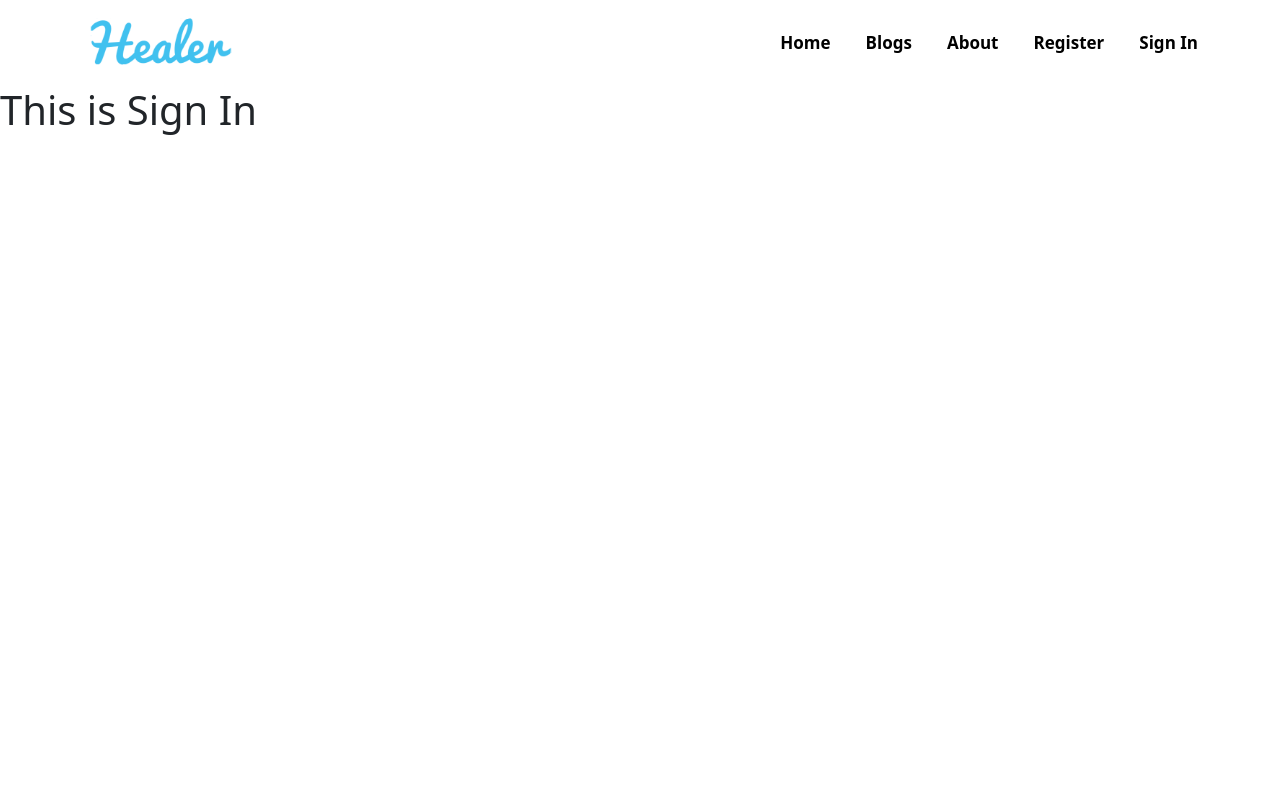
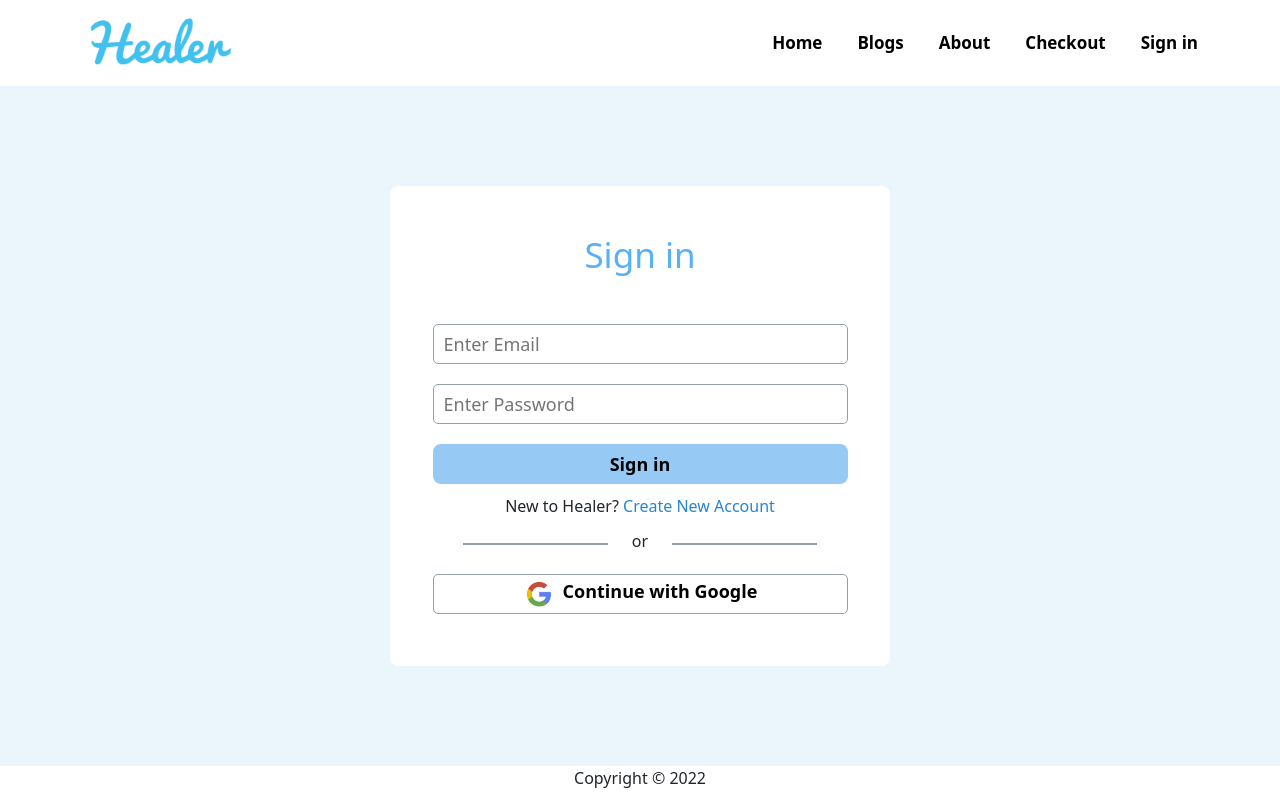
Before and after one commit to AmenaAkter5/assignment-10-service-provider, a React (Create React App) app: page /signin in a window 1280 px wide. Built offline with nearby package versions, Linux system fonts and the light colour scheme; no server answers.

Commit message:
register and login form create

```diff
--- a/package.json
+++ b/package.json
@@ -13,6 +13,7 @@
     "react": "^18.0.0",
     "react-bootstrap": "^2.2.3",
     "react-dom": "^18.0.0",
+    "react-firebase-hooks": "^5.0.3",
     "react-router-dom": "6",
     "react-scripts": "5.0.1",
     "web-vitals": "^2.1.0"
--- a/public/services.json
+++ b/public/services.json
@@ -2,21 +2,21 @@
     {
         "id": 1,
         "name": "Physical Therapy",
-        "price": "300",
+        "price": "5000",
         "description": "It is one of the major service which I provide.Your personal physical therapy begins with a comprehensive evaluation of functional limitations and areas of pain.",
         "img": "https://i.ibb.co/8K4hsRt/physio-1.jpg"
     },
     {
         "id": 2,
         "name": "Chiropractic Therapy",
-        "price": "100",
+        "price": "2000",
         "description": "Chiropractic is a non-invasive, hands-on health care discipline that focuses on the neuro-musculoskeletal system. Chiropractors practice a manual approach.",
         "img": "https://i.ibb.co/kqJjKf9/physio-2.png"
     },
     {
         "id": 3,
         "name": "Massage Therapy",
-        "price": "150",
+        "price": "3000",
         "description": "Massage therapy is a hands-on treatment that involves manipulation of the soft tissue structures of the body to prevent and alleviate pain.",
         "img": "https://i.ibb.co/MN64r8n/physio-3.jpg"
     }
--- a/src/App.js
+++ b/src/App.js
@@ -5,10 +5,12 @@ import './App.css';
 import Header from './Shared/Header/Header';
 import Blogs from './Pages/Blogs/Blogs';
 import About from './Pages/About/About';
-import Register from './Pages/Register/Register';
 import SignIn from './Pages/SignIn/SignIn';
 import PageNotFound from './Pages/PageNotFound/PageNotFound';
 import Home from './Pages/Home/Home/Home';
+import Footer from './Shared/Footer/Footer';
+import Checkout from './Pages/Checkout/Checkout';
+import Register from './Pages/Register/Register';
 
 function App() {
   return (
@@ -19,10 +21,12 @@ function App() {
         <Route path='/home' element={<Home></Home>}></Route>
         <Route path='/blogs' element={<Blogs></Blogs>}></Route>
         <Route path='/about' element={<About></About>}></Route>
+        <Route path='/checkout' element={<Checkout></Checkout>}></Route>
+        <Route path='/signin' element={<SignIn></SignIn>}></Route>
         <Route path='/register' element={<Register></Register>}></Route>
-        <Route path='/signin' element={<SignIn></SignIn>}></Route>
         <Route path='*' element={<PageNotFound></PageNotFound>}></Route>
       </Routes>
+      <Footer></Footer>
     </div>
   );
 }
--- /dev/null
+++ b/src/Pages/Checkout/Checkout.js
@@ -0,0 +1,12 @@
+import React from 'react';
+import './Checkout.css';
+
+const Checkout = () => {
+    return (
+        <div>
+            <h1>Checkout Page</h1>
+        </div>
+    );
+};
+
+export default Checkout;
--- a/src/Pages/Register/Register.js
+++ b/src/Pages/Register/Register.js
@@ -1,12 +1,88 @@
-import React from 'react';
+import React, { useState } from 'react';
+import { useCreateUserWithEmailAndPassword } from 'react-firebase-hooks/auth';
+import { Link, useLocation, useNavigate } from 'react-router-dom';
+import auth from '../../firebase.init';
+import logo from '../../images/Google.jpg';
 import './Register.css';
 
 const Register = () => {
+    const [email, setEmail] = useState('');
+    const [password, setPassword] = useState('');
+    const [confirmPassword, setConfirmPassword] = useState('');
+    const [error, setError] = useState('');
+
+    // page redirect handle after get user
+    const navigate = useNavigate();
+    const location = useLocation();
+    const from = location.state?.from?.pathname || '/';
+
+    const [createUserWithEmailAndPassword, user] = useCreateUserWithEmailAndPassword(auth);
+
+    const handleEmailBlur = event => {
+        setEmail(event.target.value);
+    }
+
+    const handlePasswordBlur = event => {
+        setPassword(event.target.value);
+    }
+
+    const handleConfirmPasswordBlur = event => {
+        setConfirmPassword(event.target.value);
+    }
+
+    if (user) {
+        navigate(from, { replace: true })
+    }
+
+    const handleCreateUser = event => {
+        event.preventDefault();
+        if (password !== confirmPassword) {
+            setError('Your two passwords did not match')
+            return;
+        }
+        if (password.length < 6) {
+            setError('Password must be longer than 6 characters')
+            return;
+        }
+        setError('');
+
+        // create user
+        createUserWithEmailAndPassword(email, password)
+    }
+
     return (
-        <div>
-            <h1>Register</h1>
-        </div>
+        <section>
+            <div className='form-container'>
+                <div>
+                    <h1 className='form-title my-4'>Register Please</h1>
+                    <form onSubmit={handleCreateUser}>
+                        <div className='input-group'>
+                            <input onBlur={handleEmailBlur} type="email" name="email" id="" placeholder='Enter Email' required />
+                        </div>
+                        <div className='input-group'>
+                            <input onBlur={handlePasswordBlur} type="password" name="password" id="" placeholder='Enter Password' required />
+                        </div>
+                        <div className='input-group'>
+                            <input onBlur={handleConfirmPasswordBlur} type="password" name="confirm-password" id="" placeholder='Confirm Your Password' required />
+                        </div>
+                        <p className='error-message'>{error}</p>
+                        <input className='form-submit' type="submit" value="Register" />
+                    </form>
+                    <p>
+                        Already have an account? <Link className='form-link' to="/login">Log in</Link>
+                    </p>
+                    <div className='divider-line'>
+                        <span className="line"></span><p>or</p><span className="line"></span>
+                    </div>
+                    <button className='google-sign'>
+                        <img src={logo} alt="" />
+                        <p>Continue with Google</p>
+                    </button>
+                </div>
+            </div>
+        </section>
     );
 };
 
+
 export default Register;
--- a/src/Pages/SignIn/SignIn.css
+++ b/src/Pages/SignIn/SignIn.css
@@ -0,0 +1,103 @@
+.sign-in {
+    background-color: #ebf5fc;
+    padding: 50px;
+}
+
+.form-container {
+    width: 500px;
+    height: 480px;
+    margin: 50px auto;
+    box-sizing: border-box;
+    border-radius: 8px;
+    display: flex;
+    justify-content: center;
+    background-color: white;
+}
+
+.form-title {
+    font-size: 35px;
+    color: #58b0f8;
+    text-align: center;
+}
+
+.input-group {
+    margin-bottom: 20px;
+}
+
+.input-group input {
+    width: 415px;
+    height: 40px;
+    padding: 0 10px;
+    border: 1px solid #95A0A7;
+    box-sizing: border-box;
+    border-radius: 5px;
+    font-size: 18px;
+}
+
+.error-message {
+    color: red;
+    text-align: left;
+    font-weight: bold;
+}
+
+.form-submit {
+    width: 415px;
+    height: 40px;
+    background-color: #96caf5;
+    border: none;
+    border-radius: 8px;
+    font-size: 18px;
+    font-weight: bold;
+    cursor: pointer;
+}
+
+.form-submit:hover {
+    background-color: #51b1ff;
+}
+
+.form-container p {
+    text-align: center;
+    margin-top: 10px;
+}
+
+.form-link {
+    text-decoration: none;
+    color: #2784cf;
+}
+
+.divider-line {
+    margin: 0 auto;
+    display: flex;
+    align-items: center;
+    justify-content: space-between;
+    width: 354px;
+    height: 20px;
+}
+
+.line {
+    width: 145px;
+    height: 0px;
+    border: 1px solid #95A0A7;
+}
+
+.google-sign {
+    display: flex;
+    justify-content: center;
+    align-items: center;
+    width: 415px;
+    height: 40px;
+    background-color: white;
+    border: 1px solid #95A0A7;
+    box-sizing: border-box;
+    border-radius: 5px;
+    margin: 20px 0;
+    font-size: 18px;
+    font-weight: bold;
+    cursor: pointer;
+}
+
+.google-sign img {
+    width: 32px;
+    height: 32px;
+    margin-right: 8px;
+}
--- a/src/Pages/SignIn/SignIn.js
+++ b/src/Pages/SignIn/SignIn.js
@@ -1,10 +1,73 @@
-import React from 'react';
+import React, { useState } from 'react';
+import { Link, useLocation, useNavigate } from 'react-router-dom';
+import { useSignInWithEmailAndPassword } from 'react-firebase-hooks/auth'
+import './SignIn.css';
+import logo from '../../images/Google.jpg';
+import auth from './../../firebase.init';
 
 const SignIn = () => {
+
+    // email and password state
+    const [email, setEmail] = useState('');
+    const [password, setPassword] = useState('');
+
+    // page redirect handle after get user
+    const navigate = useNavigate();
+    const location = useLocation();
+    const from = location.state?.from?.pathname || '/';
+
+
+    const [
+        signInWithEmailAndPassword,
+        user,
+        error
+    ] = useSignInWithEmailAndPassword(auth);
+
+    const handleEmailBlur = event => {
+        setEmail(event.target.value);
+    }
+
+    const handlePasswordBlur = event => {
+        setPassword(event.target.value);
+    }
+
+    if (user) {
+        navigate(from, { replace: true });
+    }
+
+    const handleUserSignIn = event => {
+        event.preventDefault();
+        signInWithEmailAndPassword(email, password)
+    }
+
     return (
-        <div>
-            <h1>This is Sign In</h1>
-        </div>
+        <section className='sign-in'>
+            <div className='form-container'>
+                <div>
+                    <h1 className='form-title my-5'>Sign in</h1>
+                    <form onSubmit={handleUserSignIn}>
+                        <div className='input-group'>
+                            <input onBlur={handleEmailBlur} type="email" name="email" id="" placeholder='Enter Email' required />
+                        </div>
+                        <div className='input-group'>
+                            <input onBlur={handlePasswordBlur} type="password" name="password" id="" placeholder='Enter Password' required />
+                        </div>
+                        <p className='error-message'>{error && error?.message}</p>
+                        <input className='form-submit' type="submit" value="Sign in" />
+                    </form>
+                    <p>
+                        New to Healer? <Link className='form-link' to="/register">Create New Account</Link>
+                    </p>
+                    <div className='divider-line'>
+                        <span className="line"></span><p>or</p><span className="line"></span>
+                    </div>
+                    <button className='google-sign'>
+                        <img src={logo} alt="" />
+                        <p>Continue with Google</p>
+                    </button>
+                </div>
+            </div>
+        </section>
     );
 };
 
--- a/src/Shared/Footer/Footer.js
+++ b/src/Shared/Footer/Footer.js
@@ -2,10 +2,13 @@ import React from 'react';
 import './Footer.css';
 
 const Footer = () => {
+
+    const year = new Date();
+
     return (
-        <div>
-            <h1>This is Footer</h1>
-        </div>
+        <footer>
+            <p className='text-center'>Copyright © {year.getFullYear()} </p>
+        </footer>
     );
 };
 
--- a/src/Shared/Header/Header.css
+++ b/src/Shared/Header/Header.css
@@ -21,16 +21,16 @@
 .sign-out {
     text-decoration: none;
     border: none;
-    color: white;
+    color: black;
     margin-left: 35px;
     font-size: 18px;
     font-weight: bold;
-    background-color: #1C2B35;
+    background-color: white;
     cursor: pointer;
 }
 
 .sign-out:hover {
-    color: orange;
+    color: #0da1d6;
 }
 
 
--- a/src/Shared/Header/Header.js
+++ b/src/Shared/Header/Header.js
@@ -1,6 +1,9 @@
+import { signOut } from 'firebase/auth';
 import React from 'react';
 import { Container, Nav, Navbar } from 'react-bootstrap';
+import { useAuthState } from 'react-firebase-hooks/auth';
 import { Link } from 'react-router-dom';
+import auth from '../../firebase.init';
 import logo from '../../images/logo.PNG';
 import './Header.css';
 
@@ -31,6 +34,12 @@ import './Header.css';
 
 const Header = () => {
 
+    const [user] = useAuthState(auth);
+
+    const handleSignOut = () => {
+        signOut(auth);
+    }
+
     return (
         <header className='header'>
             <Navbar collapseOnSelect expand="lg">
@@ -42,8 +51,13 @@ const Header = () => {
                             <Link to='/home'>Home</Link>
                             <Link to='/blogs'>Blogs</Link>
                             <Link to='/about'>About</Link>
-                            <Link to='/register'>Register</Link>
-                            <Link to='/signin'>Sign In</Link>
+                            <Link to='/checkout'>Checkout</Link>
+                            {
+                                user ?
+                                    <button className='sign-out' onClick={handleSignOut}>Sign Out</button>
+                                    :
+                                    <Link to="/signin">Sign in</Link>
+                            }
                         </Nav>
                     </Navbar.Collapse>
                 </Container>
```
Also changed, not shown: src/Pages/Home/Service/Service.js (+8 -1 lines), src/Pages/Checkout/Checkout.css (added), src/images/Google.jpg (added), 1 other file (tests, documents, lock files or other folders).
